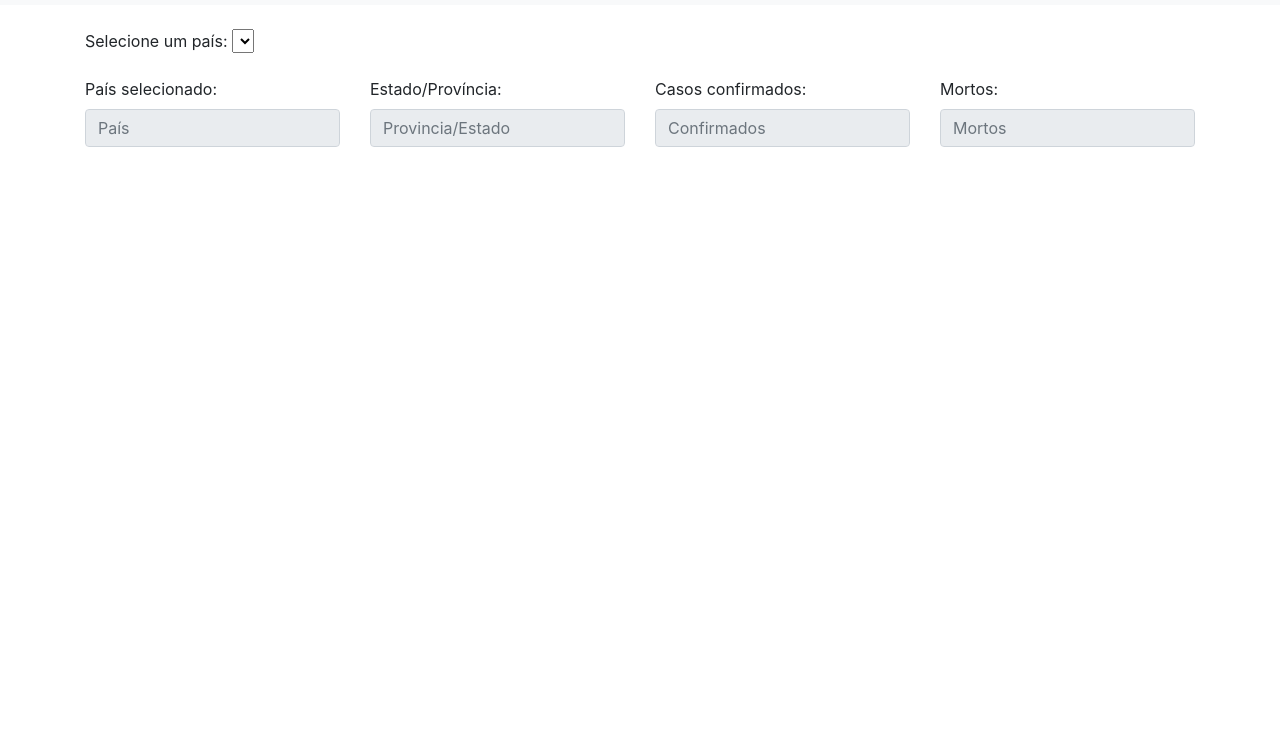
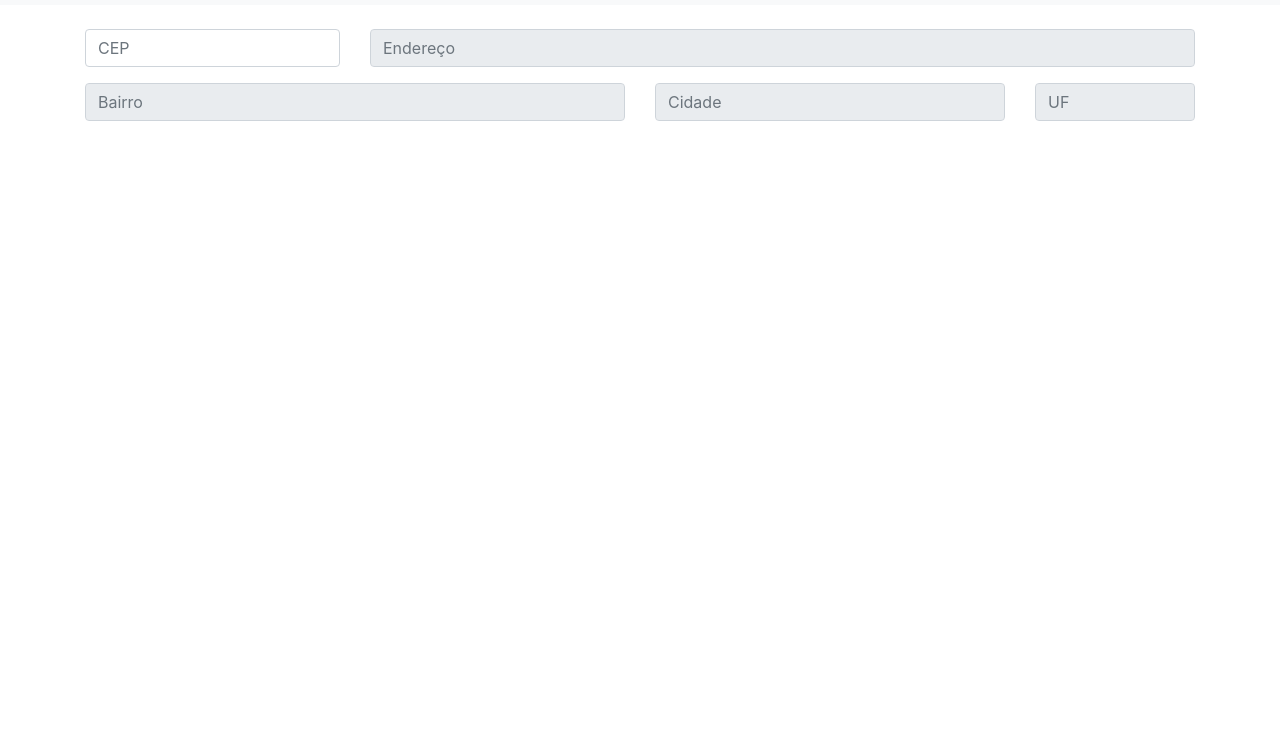
Before and after one commit to thiago92/projeto16, a plain HTML site: page index.html in a window 1280 px wide. Shown: the part 63-800 px from the top of the page. Drawn offline with nearby package versions, Linux system fonts and the light colour scheme; no server answers.

Commit message:
atualizando

```diff
--- a/index.html
+++ b/index.html
@@ -3,15 +3,10 @@
 		<meta charset="utf-8">
 		<title>App Pesquisa Endereço</title>
 		<link rel="stylesheet" href="https://stackpath.bootstrapcdn.com/bootstrap/4.1.3/css/bootstrap.min.css" integrity="sha384-MCw98/SFnGE8fJT3GXwEOngsV7Zt27NXFoaoApmYm81iuXoPkFOJwJ8ERdknLPMO" crossorigin="anonymous">
+		<script>
+			function getDadosEnderecoPorCep(cep) {
 
-	<script>
-
-		function getDadosPais(paises) {
-		const paisSelecionado = document.querySelector("#paises option:checked").text;
-		document.getElementById("pais").value = paisSelecionado;
-		//console.log(paisSelecionado);
-
-		let url = 'https://dev.kidopilabs.com.br/exercicio/covid.php?pais='+paisSelecionado
+				let url = 'https://viacep.com.br/ws/'+cep+'/json/'
 
 				let xmlHttp = new XMLHttpRequest()
 				xmlHttp.open('GET', url)
@@ -21,17 +16,28 @@
 						let dadosJSONText = xmlHttp.responseText
 						let dadosJSONObj = JSON.parse(dadosJSONText)
 
-				document.getElementById('pais').value = dadosJSONObj[0].Pais
-				document.getElementById('estado').value = dadosJSONObj[0].ProvinciaEstado
-				document.getElementById('confirmados').value = dadosJSONObj[0].Confirmados
-				document.getElementById('mortos').value = dadosJSONObj[0].Mortos
+						document.getElementById('endereco').value = dadosJSONObj.logradouro
+						document.getElementById('bairro').value = dadosJSONObj.bairro
+						document.getElementById('cidade').value = dadosJSONObj.localidade
+						document.getElementById('uf').value = dadosJSONObj.uf
+
+						//console.log(dadosJSONObj)
+						// console.log(dadosJSONObj.logradouro)
+						// console.log(dadosJSONObj.bairro)
+						// console.log(dadosJSONObj.cep)
+						// console.log(dadosJSONObj.complemento)
+						// console.log(dadosJSONObj.ddd)
+						// console.log(dadosJSONObj.gia)
+						// console.log(dadosJSONObj.ibge)
+						// console.log(dadosJSONObj.localidade)
+						// console.log(dadosJSONObj.siafi)
+						// console.log(dadosJSONObj.uf)
 
 					}
 				}
 
 				xmlHttp.send()
 			}
-
 		</script>
 	</head>
 	<body>
@@ -39,58 +45,33 @@
 		<nav class="navbar navbar-light bg-light mb-4">
 			<div class="container">
 				<div class="navbar-brand mb-0 h1">
-                <h3>App Pesquisa Países / Covid19</h3>
+					<h3>App Pesquisa Endereço</h3>
 				</div>
 			</div>
 		</nav>
 
 		<div class="container">
 			<div class="row form-group">
-			<div class="col-sm-6">
-				<label for="paises">Selecione um país:</label>
-				<select id="paises" onblur="getDadosPais(this.value)"></select>
+				<div class="col-sm-3">
+					<input type="text" class="form-control" placeholder="CEP" onblur="getDadosEnderecoPorCep(this.value)"/>
+				</div>
+				<div class="col-sm-9">
+					<input type="text" class="form-control" placeholder="Endereço" readonly id="endereco" />
 				</div>
 			</div>
+
 			<div class="row form-group">
-
-			<div class="col-sm-3">
-				<label for="pais">País selecionado:</label>
-				<input type="text" class="form-control" placeholder="País" readonly id="pais"/>
+				<div class="col-sm-6">
+					<input type="text" class="form-control" placeholder="Bairro" readonly id="bairro"/>
+				</div>
+				<div class="col-sm-4">
+					<input type="text" class="form-control" placeholder="Cidade" readonly id="cidade"/>
 				</div>
 
-			<div class="col-sm-3">
-				<label for="estado">Estado/Província:</label>
-				<input type="text" class="form-control" placeholder="Provincia/Estado" readonly id="estado"/>
-			</div>
-
-			<div class="col-sm-3">
-				<label for="confirmados">Casos confirmados:</label>
-				<input type="text" class="form-control" placeholder="Confirmados" readonly id="confirmados"/>
-			</div>
-
-			<div class="col-sm-3">
-				<label for="mortos">Mortos:</label>
-				<input type="text" class="form-control" placeholder="Mortos" readonly id="mortos"/>
+				<div class="col-sm-2">
+					<input type="text" class="form-control" placeholder="UF" readonly id="uf"/>
 				</div>
 			</div>
 		</div>
-
-    <script>
-        window.addEventListener("load", () => {
-            const select = document.getElementById("paises");
-
-            fetch("https://dev.kidopilabs.com.br/exercicio/covid.php?listar_paises=1")
-                .then(response => response.json())
-                .then(data => {
-                    for (const [key, value] of Object.entries(data)) {
-                        const option = document.createElement("option");
-                        option.value = key;
-                        option.text = value;
-                        select.appendChild(option);
-                    }
-                })
-                .catch(error => console.error(error));
-        });
-    </script>
 	</body>
 </html>
```
Lines whose indentation alone changed are shown as unchanged.
